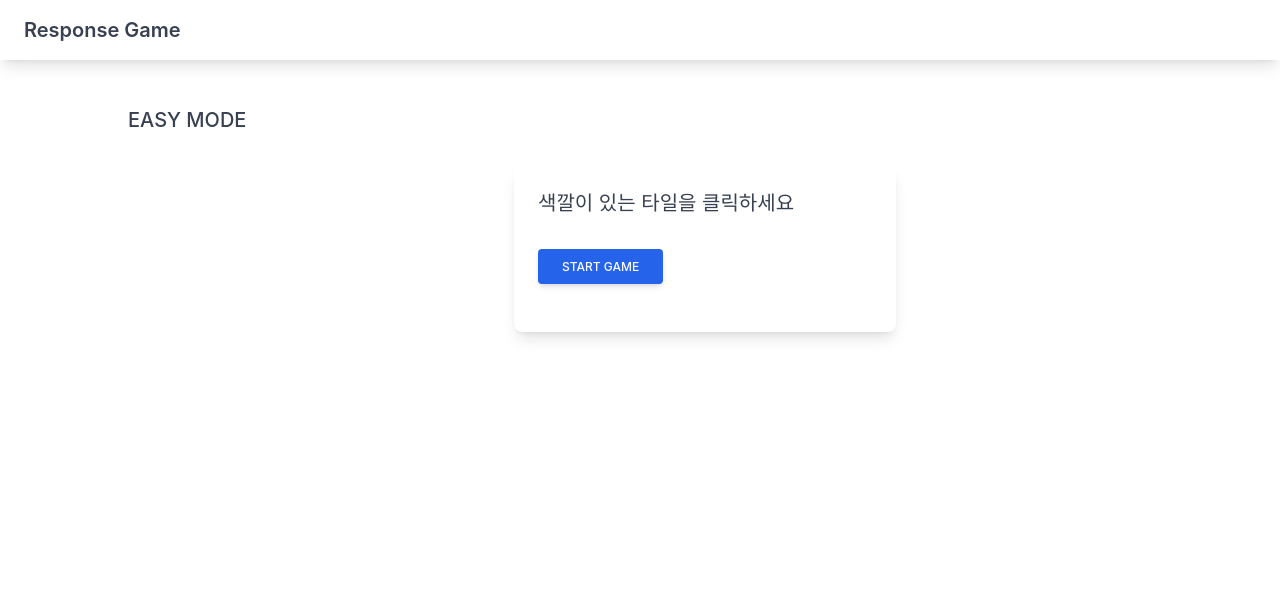
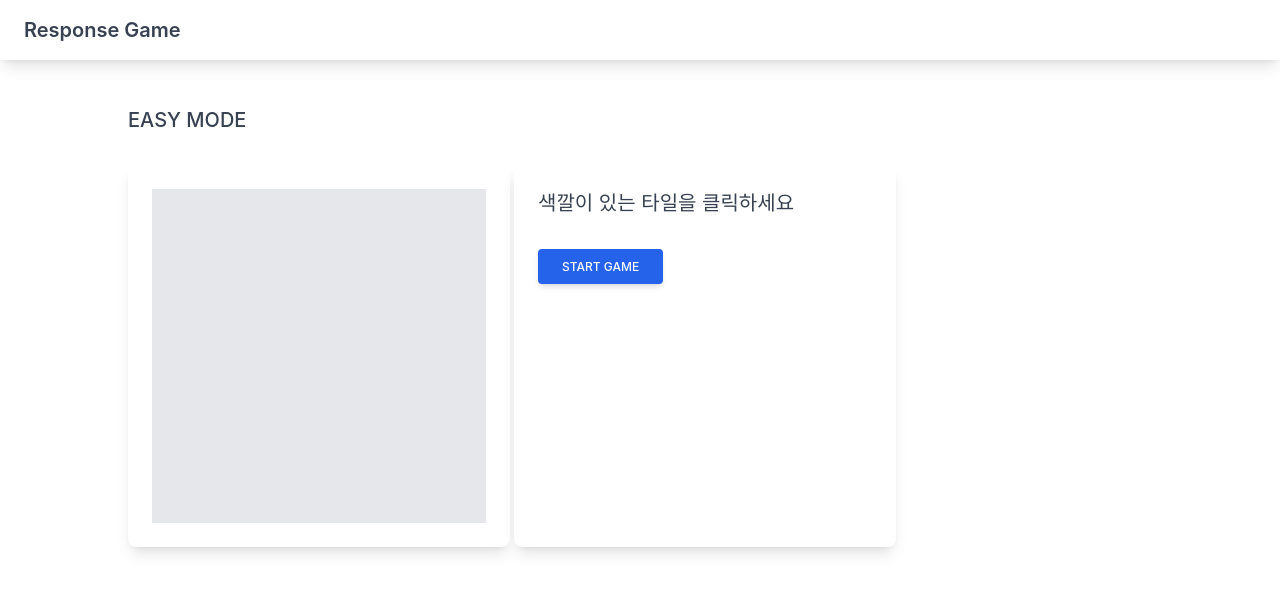
Before and after one commit to boorooksus/response-game, a React (Create React App) app in the folder client/: page /game/easy in a window 1280 px wide. Shown: the top 592 px of the page. Built offline with nearby package versions, Linux system fonts and the light colour scheme; what tailwindcss-ripple would draw is missing.

Commit message:
쉬움, 어려움 난이도 reducer 적용

```diff
--- a/client/src/components/views/GamePage/GamePage.tsx
+++ b/client/src/components/views/GamePage/GamePage.tsx
@@ -89,10 +89,13 @@ const GamePage = () => {
 
   useEffect(() => {
     if (status === "playing") {
-      startTime.current = new Date().getMilliseconds();
+      startTime.current = new Date().getTime();
     } else if (status === "success") {
-      endTime.current = new Date().getMilliseconds();
+      endTime.current = new Date().getTime();
       setResult(endTime.current - startTime.current);
+      // console.log("res: ", result);
+      // console.log("start: ", startTime.current);
+      // console.log("end: ", endTime.current);
     }
   }, [status]);
 
@@ -101,9 +104,17 @@ const GamePage = () => {
       <div>
         {
           {
-            // easy: <EasyMode status={status} target={target} tryCnt={tryCnt} dispatch={dispatch} />,
+            easy: (
+              <div>
+                <EasyMode status={status} target={target} tryCnt={tryCnt} dispatch={dispatch} />
+              </div>
+            ),
             medium: <MediumMode status={status} target={target} tryCnt={tryCnt} dispatch={dispatch} />,
-            // hard: <HardMode status={status} target={target} fake={fake} color={color} text={text} tryCnt={tryCnt} dispatch={dispatch} />,
+            hard: (
+              <div>
+                <HardMode status={status} target={target} fake={fake} color={color} text={text} tryCnt={tryCnt} dispatch={dispatch} />
+              </div>
+            ),
           }[level!]
         }
       </div>
--- a/client/src/components/views/GamePage/Sections/Button.tsx
+++ b/client/src/components/views/GamePage/Sections/Button.tsx
@@ -31,6 +31,9 @@ const Button: FunctionComponent<Props> = ({ status, target, fake, color, text, t
               onClick={() => {
                 dispatch({ type: SET_STATUS, status: "playing" });
 
+                dispatch({ type: SET_TABLE, target: -1, fake: -1, text: "", color: "", tryCnt: { easy: 4, medium: 6, hard: 9 }[level!] });
+
+                timeout.current = window.setTimeout(() => {
                   let target = -1,
                     fake = -1,
                     text = "",
@@ -48,10 +51,7 @@ const Button: FunctionComponent<Props> = ({ status, target, fake, color, text, t
                     }
                   }
                   dispatch({ type: SET_TABLE, target: target, fake: fake, text: text, color: color, tryCnt: { easy: 4, medium: 6, hard: 9 }[level!] });
-
-                // timeout.current = window.setTimeout(() => {
-
-                // }, Math.floor(Math.random() * 1000) + 1000);
+                }, Math.floor(Math.random() * 1000) + 1000);
               }}
               type="button"
               className={`block px-6 py-2.5 bg-blue-600 text-white font-medium text-xs leading-tight uppercase rounded shadow-md hover:bg-blue-700 hover:shadow-lg focus:bg-blue-700 focus:shadow-lg focus:outline-none focus:ring-0 active:bg-blue-800 active:shadow-lg transition duration-150 ease-in-out`}
--- a/client/src/components/views/GamePage/Sections/EasyMode.tsx
+++ b/client/src/components/views/GamePage/Sections/EasyMode.tsx
@@ -1,52 +1,39 @@
 import * as React from "react";
+import { Dispatch, FunctionComponent } from "react";
+import { SET_STATUS, SET_TABLE } from "../GamePage";
 
-type EasyModeProps = {
+interface Props {
   status: string;
   target: number;
-  setTarget: React.Dispatch<React.SetStateAction<number>>;
-  setTryCnt: React.Dispatch<React.SetStateAction<number>>;
   tryCnt: number;
-  endTime: React.MutableRefObject<number>;
-  startTime: React.MutableRefObject<number>;
-  setResult: React.Dispatch<React.SetStateAction<number[]>>;
-  setStatus: React.Dispatch<React.SetStateAction<string>>;
-  result: number[];
-  timeout: React.MutableRefObject<number | null>;
-};
+  dispatch: Dispatch<any>;
+}
 
-const EasyMode = (props: EasyModeProps) => {
-  const tiles = [0, 1, 2, 3];
+const EasyMode: FunctionComponent<Props> = ({ status, target, tryCnt, dispatch }) => {
+  const tiles = Array.from({ length: 9 }, (v, i) => i);
 
   function onClickTile(idx: number) {
-    if (props.status === "playing") {
-      if (props.target === idx) {
+    if (status === "playing") {
+      if (target === idx) {
         let nextTarget = -1;
-        while (nextTarget === -1 || nextTarget === props.target) {
-          nextTarget = Math.floor(Math.random() * 4);
+        while (nextTarget === -1 || nextTarget === target) {
+          nextTarget = Math.floor(Math.random() * 9);
         }
-        props.setTarget(nextTarget);
-        props.setTryCnt(props.tryCnt - 1);
 
-        props.endTime.current = new Date().getTime();
-        props.setResult((prevResult) => {
-          return [...prevResult, props.endTime.current - props.startTime.current];
-        });
+        dispatch({ type: SET_TABLE, target: nextTarget, tryCnt: tryCnt - 1 });
 
-        if (props.tryCnt === 0) {
-          props.setStatus("success");
+        if (tryCnt === 0) {
+          dispatch({ type: SET_STATUS, status: "success" });
         }
       } else {
-        console.log("fail");
-        clearTimeout(props.timeout.current!);
-
-        props.setStatus("fail");
+        dispatch({ type: SET_STATUS, status: "fail" });
       }
     }
   }
 
   return (
     <div className="block p-6 rounded-lg shadow-lg bg-white max-w-sm">
-      <div className="grid grid-cols-2 gap-x-0 max-w-md">
+      <div className="grid grid-cols-3 gap-x-0 max-w-md">
         {tiles.map((tile) => {
           return (
             <div key={tile}>
@@ -62,7 +49,7 @@ const EasyMode = (props: EasyModeProps) => {
                     ></div>
                   ),
                   playing:
-                    props.target === tile ? (
+                    target === tile ? (
                       <div
                         className="aspect-square flex justify-center max-w-md bg-red-300 border-solid border-2 border-white"
                         id={String(tile)}
@@ -97,7 +84,7 @@ const EasyMode = (props: EasyModeProps) => {
                       }}
                     ></div>
                   ),
-                }[props.status]
+                }[status]
               }
             </div>
           );
--- a/client/src/components/views/GamePage/Sections/HardMode.tsx
+++ b/client/src/components/views/GamePage/Sections/HardMode.tsx
@@ -1,38 +1,29 @@
 import * as React from "react";
-import { useState } from "react";
+import { Dispatch, FunctionComponent } from "react";
+import { SET_STATUS, SET_TABLE } from "../GamePage";
 
-type HardModeProps = {
+interface Props {
   status: string;
   target: number;
-  setTarget: React.Dispatch<React.SetStateAction<number>>;
-  setTryCnt: React.Dispatch<React.SetStateAction<number>>;
   tryCnt: number;
-  endTime: React.MutableRefObject<number>;
-  startTime: React.MutableRefObject<number>;
-  setResult: React.Dispatch<React.SetStateAction<number[]>>;
-  setStatus: React.Dispatch<React.SetStateAction<string>>;
-  result: number[];
-  timeout: React.MutableRefObject<number | null>;
-  Color: number;
-  setColor: React.Dispatch<React.SetStateAction<number>>;
-  Text: number;
-  setText: React.Dispatch<React.SetStateAction<number>>;
-  Fake: number;
-  setFake: React.Dispatch<React.SetStateAction<number>>;
-};
+  fake: number;
+  color: string;
+  text: string;
+  dispatch: Dispatch<any>;
+}
 
-const HardMode = (props: HardModeProps) => {
+const HardMode: FunctionComponent<Props> = ({ status, target, tryCnt, fake, color, text, dispatch }) => {
   const tiles = Array.from({ length: 9 }, (v, i) => i);
   const colors = ["red", "green", "blue", "yellow", "purple", "pink"];
 
   function onClickTile(idx: number) {
-    if (props.status === "playing") {
-      if (props.target === idx) {
-        let nextTarget = -1;
-        let nextFake = -1;
-        let nextColor = Math.floor(Math.random() * colors.length);
-        let nextText = -1;
-        while (nextTarget === -1 || nextTarget === props.target) {
+    if (status === "playing") {
+      if (target === idx) {
+        let nextTarget = -1,
+          nextFake = -1,
+          nextColor = "",
+          nextText = "";
+        while (nextTarget === -1 || nextTarget === target) {
           nextTarget = Math.floor(Math.random() * 9);
         }
 
@@ -40,44 +31,32 @@ const HardMode = (props: HardModeProps) => {
           nextFake = Math.floor(Math.random() * 9);
         }
 
+        nextColor = colors[Math.floor(Math.random() * colors.length)];
+
         while (true) {
-          nextText = Math.floor(Math.random() * colors.length);
+          nextText = colors[Math.floor(Math.random() * colors.length)];
           if (nextText !== nextColor) {
             break;
           }
         }
 
-        props.setTarget(nextTarget);
-        props.setFake(nextFake);
-        props.setColor(nextColor);
-        props.setText(nextText);
-        props.setTryCnt(props.tryCnt - 1);
+        dispatch({ type: SET_TABLE, target: nextTarget, fake: nextFake, text: nextText, color: nextColor, tryCnt: tryCnt - 1 });
 
-        props.endTime.current = new Date().getTime();
-        props.setResult((prevResult) => {
-          return [...prevResult, props.endTime.current - props.startTime.current];
-        });
-
-        if (props.tryCnt === 0) {
-          props.setStatus("success");
-          props.setText(-1);
-          props.setColor(-1);
+        if (tryCnt === 0) {
+          dispatch({ type: SET_STATUS, status: "success" });
+          dispatch({ type: SET_TABLE, target: -1, fake: -1, text: "", color: "", tryCnt: 0 });
         }
       } else {
-        clearTimeout(props.timeout.current!);
-        props.setStatus("fail");
-        props.setText(-1);
-        props.setColor(-1);
-        props.setTryCnt(9);
+        dispatch({ type: SET_STATUS, status: "fail" });
       }
     }
   }
 
   return (
     <div className="block p-6 rounded-lg shadow-lg bg-white max-w-sm text-center">
-      {props.Text > -1 && props.Color > -1 ? (
-        <h3 className="text-5xl m-2" style={{ color: colors[props.Color] }}>
-          {colors[props.Text].toUpperCase()}
+      {text && color ? (
+        <h3 className="text-5xl m-2" style={{ color }}>
+          {text.toUpperCase()}
         </h3>
       ) : (
         <h3 className="text-5xl m-2 text-white">-</h3>
@@ -90,23 +69,23 @@ const HardMode = (props: HardModeProps) => {
                 {
                   ready: <div className="aspect-square flex justify-center max-w-md bg-gray-200 border-solid border-2"></div>,
                   playing:
-                    props.target === tile ? (
+                    target === tile ? (
                       <div
                         className="aspect-square flex justify-center max-w-md  border-solid border-2 border-white"
-                        style={{ background: colors[props.Text] }}
+                        style={{ background: text }}
                         id={String(tile)}
                         onClick={(e) => {
                           onClickTile(parseInt(e.currentTarget.id));
                         }}
                       ></div>
-                    ) : props.Fake === tile ? (
+                    ) : fake === tile ? (
                       <div
                         className="aspect-square flex justify-center max-w-md border-solid border-2 border-white"
                         id={String(tile)}
                         onClick={(e) => {
                           onClickTile(parseInt(e.currentTarget.id));
                         }}
-                        style={{ background: colors[props.Color] }}
+                        style={{ background: color }}
                       ></div>
                     ) : (
                       <div
@@ -119,7 +98,7 @@ const HardMode = (props: HardModeProps) => {
                     ),
                   success: <div className="aspect-square flex justify-center max-w-md bg-gray-200 border-solid border-2 "></div>,
                   fail: <div className="aspect-square flex justify-center max-w-md bg-gray-200 border-solid border-2"></div>,
-                }[props.status]
+                }[status]
               }
             </div>
           );
--- a/client/src/components/views/GamePage/Sections/MediumMode.tsx
+++ b/client/src/components/views/GamePage/Sections/MediumMode.tsx
@@ -13,8 +13,6 @@ const MediumMode: FunctionComponent<Props> = ({ status, target, tryCnt, dispatch
   const tiles = Array.from({ length: 9 }, (v, i) => i);
 
   function onClickTile(idx: number) {
-    console.log("tryCnt: ", tryCnt);
-
     if (status === "playing") {
       if (target === idx) {
         let nextTarget = -1;
```
Lines whose indentation alone changed are shown as unchanged.
